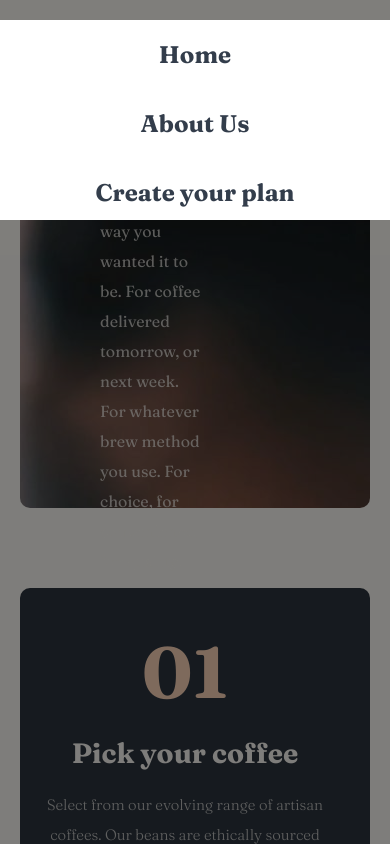
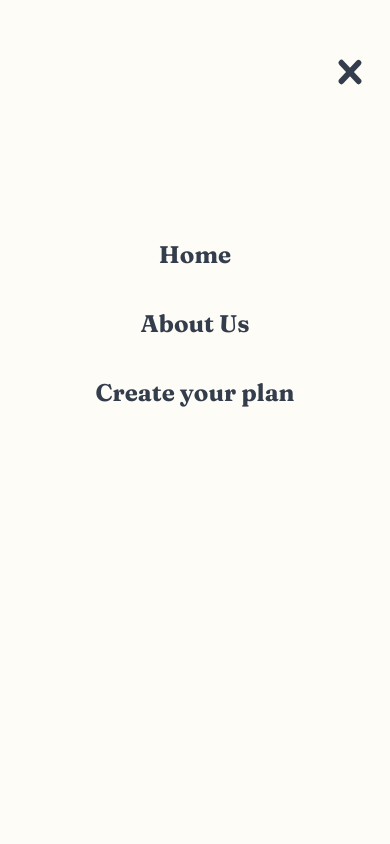
Before and after one commit to vinuman/Coffeeroasters-subscription-site, a React (Create React App) app: page /create-plan in a window 390 px wide. Shown: the top 844 px of the page. Built offline with nearby package versions, Linux system fonts and the light colour scheme.

Commit message:
navModal

```diff
--- a/src/App.js
+++ b/src/App.js
@@ -13,7 +13,6 @@ import instagram from "./assets/shared/desktop/icon-instagram.svg";
 function App() {
   return (
     <Router>
-      <Navmodal />
       <nav>
         <img src={logo}></img>
         <ul>
@@ -44,6 +43,7 @@ function App() {
           <div className="line"></div>
           <div className="line"></div>
         </div>
+        <Navmodal />
       </nav>
 
       <Routes>
--- a/src/Navmodal.js
+++ b/src/Navmodal.js
@@ -1,8 +1,11 @@
 import { BrowserRouter as Router, Route, Routes, Link } from "react-router-dom";
+import iconClose from "./assets/shared/mobile/icon-close.svg";
 
 const Navmodal = () => {
   return (
+    <>
       <div className="modal-window">
+        <img src={iconClose}></img>
         <div
           style={{
             display: "flex",
@@ -49,6 +52,7 @@ const Navmodal = () => {
           </Link>
         </div>
       </div>
+    </>
   );
 };
 
--- a/src/index.css
+++ b/src/index.css
@@ -1088,16 +1088,29 @@ footer > nav > img {
     width: 100%;
     height: 100%;
     background-color: rgba(0, 0, 0, 0.5);
+    background-color: var(--light-cream);
     z-index: 9999;
     overflow: hidden;
+
+    /* display: none; */
   }
 
   .modal-content-nav {
-    background-color: #fff;
+    padding-top: 20rem;
+    padding-bottom: 20rem;
+    background-color: var(--light-cream);
     margin-top: 5%;
   }
 
   .show-nav {
     display: block;
   }
+
+  .modal-window > img {
+    width: 2.6rem;
+    height: 2.6rem;
+    position: absolute;
+    top: 7%;
+    right: 7%;
+  }
 }
```
Lines whose indentation alone changed are shown as unchanged.
